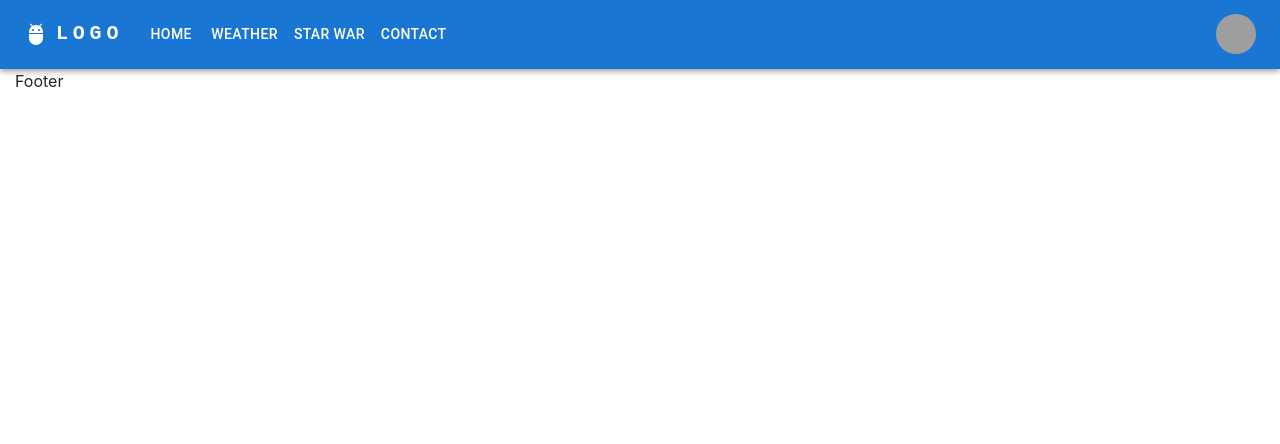
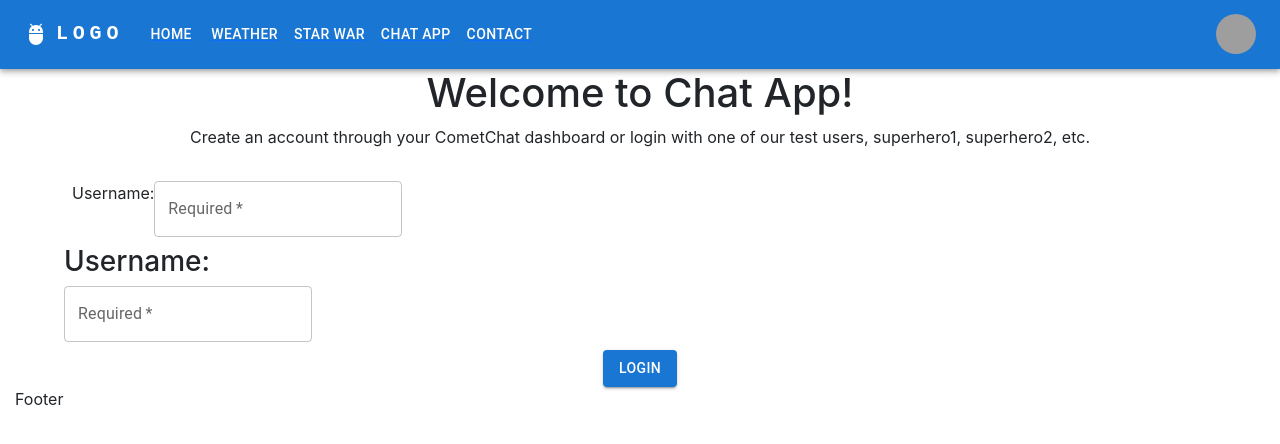
Before and after one commit to yiptsunho/api-practice, a React (Create React App) app: page /chatapp in a window 1280 px wide. Shown: the top 444 px of the page. Built offline with nearby package versions, Linux system fonts and the light colour scheme; grey boxes are pictures that could not be loaded.

Commit message:
chat app WIP

```diff
--- a/package.json
+++ b/package.json
@@ -3,6 +3,7 @@
   "version": "0.1.0",
   "private": true,
   "dependencies": {
+    "@cometchat-pro/chat": "^3.0.10",
     "@emotion/react": "^11.10.5",
     "@emotion/styled": "^11.10.4",
     "@mui/icons-material": "^5.10.3",
--- a/src/App.js
+++ b/src/App.js
@@ -6,6 +6,7 @@ import NavBar from './Components/NavBar';
 import Contact from './Pages/Contact';
 import Footer from './Components/Footer';
 import StarWar from './Pages/StarWar';
+import ChatApp from './Pages/ChatApp';
 
 function App() {
   return (
@@ -15,6 +16,7 @@ function App() {
         <Route exact path="/" element={<Home />} />
         <Route exact path="/weather" element={<Weather />} />
         <Route exact path="/starwar" element={<StarWar />} />
+        <Route exact path="/chatapp" element={<ChatApp />} />
         <Route exact path="/contact" element={<Contact />} />
       </Routes>
       <Footer />
--- /dev/null
+++ b/src/Components/CCManager.js
@@ -0,0 +1,72 @@
+import { CometChat } from '@cometchat-pro/chat';
+import React from 'react';
+import { CHAT_APP } from './Constants';
+
+function CCManager() {
+
+    const LISTENER_KEY_MESSAGE = 'msglistener';
+    const appId = CHAT_APP.APP_ID;
+    const apiKey = CHAT_APP.API_KEY;
+    const LISTENER_KEY_GROUP = 'grouplistener';
+
+    const init = () => {
+        return CometChat.init(appId);
+    }
+
+    const getTextMessage = (uid, text, msgType) => {
+        if (msgType === 'user') {
+            return CometChat.TextMessage(
+                uid,
+                text,
+                CometChat.MESSAGE_TYPE.TEXT,
+                CometChat.RECEIVER_TYPE.USER
+            );
+        } else {
+            return CometChat.TextMessage(
+                uid,
+                text,
+                CometChat.MESSAGE_TYPE.TEXT,
+                CometChat.RECEIVER_TYPE.GROUP
+            );
+        }
+    }
+
+    const getLoggedinUser = () => {
+        return CometChat.getLoggedinUser();
+    }
+
+    const login = (UID) => {
+        return CometChat.login(UID, apiKey);
+    }
+
+    const getGroupMessages = (GUID, callback, limit = 30) => {
+        const messagesRequest = new CometChat.MessagesRequestBuilder()
+            .setGUID(GUID)
+            .setLimit(limit)
+            .build();
+        callback();
+        return messagesRequest.fetchPrevious();
+    }
+
+    const sendGroupMessage = (UID, message) => {
+        const textMessage = getTextMessage(UID, message, 'group');
+        return CometChat.sendMessage(textMessage);
+    }
+
+    const joinGroup = (GUID) => {
+        return CometChat.joinGroup(GUID, CometChat.GROUP_TYPE.PUBLIC, '');
+    }
+
+    const addMessageListener = (callback) => {
+        CometChat.addMessageListener(
+            LISTENER_KEY_MESSAGE,
+            new CometChat.MessageListener({
+                onTextMessageReceived: textMessage => {
+                    callback(textMessage);
+                }
+            })
+        )
+    }
+};
+
+export default CCManager;
--- a/src/Components/Constants.js
+++ b/src/Components/Constants.js
@@ -7,3 +7,9 @@ export const STAR_WAR_PHOTO_3 = `${process.env.PUBLIC_URL}/Images/Img-3.jpg`
 export const STAR_WAR_PHOTO_4 = `${process.env.PUBLIC_URL}/Images/Img-4.jpg`
 export const WEATHER_ICON_START = `${process.env.PUBLIC_URL}/WeatherIcons/pic`
 export const WEATHER_ICON_END = '.png'
+export const CHAT_APP = {
+    APP_ID: "226664a35103378e",
+    API_KEY: "527251d2d20741c42debecf9e4f8c316a34ab081",
+    GUID: "supergroup",
+}
+export const SPINNER = '${process.env.PUBLIC_URL}/logo192.png'
--- /dev/null
+++ b/src/Components/Login.js
@@ -0,0 +1,105 @@
+import React, { useEffect, useState } from 'react';
+import CCManager from './CCManager';
+import { useNavigate } from "react-router-dom";
+import { SPINNER } from './Constants';
+import TextField from '@mui/material/TextField';
+import { Button } from '@mui/material';
+import Box from '@mui/material/Box';
+import Grid from '@mui/material/Unstable_Grid2';
+import { Container } from '@mui/system';
+
+function Login() {
+
+    const [username, setUsername] = useState('');
+    const [isAuthenticated, setIsAuthenticated] = useState(false);
+    const [user, setUser] = useState(null);
+    const [isSubmitting, setIsSubmitting] = useState(false);
+    const navigate = useNavigate()
+    let errMsg = '';
+
+    useEffect(() => {
+        if (isAuthenticated) {
+            navigate('/chat')
+        }
+    })
+
+    const handleSubmit = () => {
+        if (username !== '') {
+            setIsSubmitting(true)
+            login()
+                .then(user => {
+                    setUser(user)
+                    setIsAuthenticated(true)
+                    setIsSubmitting(false)
+                })
+                .catch(error => {
+                    errMsg = 'Please enter a valid username';
+                    setIsSubmitting(false)
+                })
+        } else {
+            errMsg = 'Username cannot be left blank'
+        }
+    }
+
+    const login = () => {
+        CCManager.login(username)
+    }
+
+    const handleChange = (e) => {
+        setUsername(e.target.value)
+    }
+
+    return (
+        <Grid container spacing={2}>
+            <Container display='column' justifyContent='center' alignItems='center'>
+                <Grid textAlign='center'>
+                    <h1>Welcome to Chat App!</h1>
+                    <p>Create an account through your CometChat dashboard or login with one of our test users, superhero1, superhero2, etc.</p>
+                </Grid>
+            </Container>
+            {/* <form className="form" onSubmit={handleSubmit}>
+                <input onChange={handleChange} type="text" />
+                {isSubmitting ? (
+                    <img src={SPINNER} alt="Spinner component" className="App-logo" />
+                ) : (
+                    <input
+                        type="submit"
+                        disabled={username === ""}
+                        value="LOGIN"
+                    />
+                )}
+            </form> */}
+            <Container display='flex' justifyContent='center' alignItems='center'>
+                <Grid textAlign='center' display='flex'>
+                    <p>
+                        Username:
+                    </p>
+                    <TextField
+                        required
+                        id="outlined-required"
+                        label="Required"
+                        placeholder="UserName"
+                        value={username}
+                    />
+                </Grid>
+                <h3>
+                    Username:
+                </h3>
+                <TextField
+                    required
+                    id="outlined-required"
+                    label="Required"
+                    placeholder="UserName"
+                    value={username}
+                />
+            </Container >
+            <Container display='flex' justifyContent='center' alignItems='center'>
+                <Grid textAlign='center'>
+                    <Button variant="contained">Login</Button>
+                </Grid>
+            </Container>
+        </Grid >
+    )
+};
+
+export default Login;
--- a/src/Components/NavBar.js
+++ b/src/Components/NavBar.js
@@ -103,6 +103,11 @@ function NavBar() {
                   <Typography textAlign="center">Star War</Typography>
                 </MenuItem>
               </Link>
+              <Link to="/chatapp">
+                <MenuItem key='ChatApp' onClick={handleCloseNavMenu}>
+                  <Typography textAlign="center">Chat App</Typography>
+                </MenuItem>
+              </Link>
               <Link to="/contact">
                 <MenuItem key='Contact' onClick={handleCloseNavMenu}>
                   <Typography textAlign="center">Contact</Typography>
@@ -157,6 +162,15 @@ function NavBar() {
                 Star War
               </Button>
             </Link>
+            <Link to="/chatapp">
+              <Button
+                key='ChatApp'
+                onClick={handleCloseNavMenu}
+                sx={{ my: 2, color: 'white', display: 'block' }}
+              >
+                Chat App
+              </Button>
+            </Link>
             <Link to="/contact">
               <Button
                 key='Contact'
--- /dev/null
+++ b/src/Pages/ChatApp.js
@@ -0,0 +1,14 @@
+import React, { useState, useEffect } from 'react';
+import Login from '../Components/Login';
+import { CometChat } from "@cometchat-pro/chat";
+
+function ChatApp() {
+
+    return (
+        <>
+            <Login />
+        </>
+    )
+};
+
+export default ChatApp;
```
Also changed, not shown: src/Components/GroupChat.js (added, +11 -0 lines), 2 other files (tests, documents, lock files or other folders).
